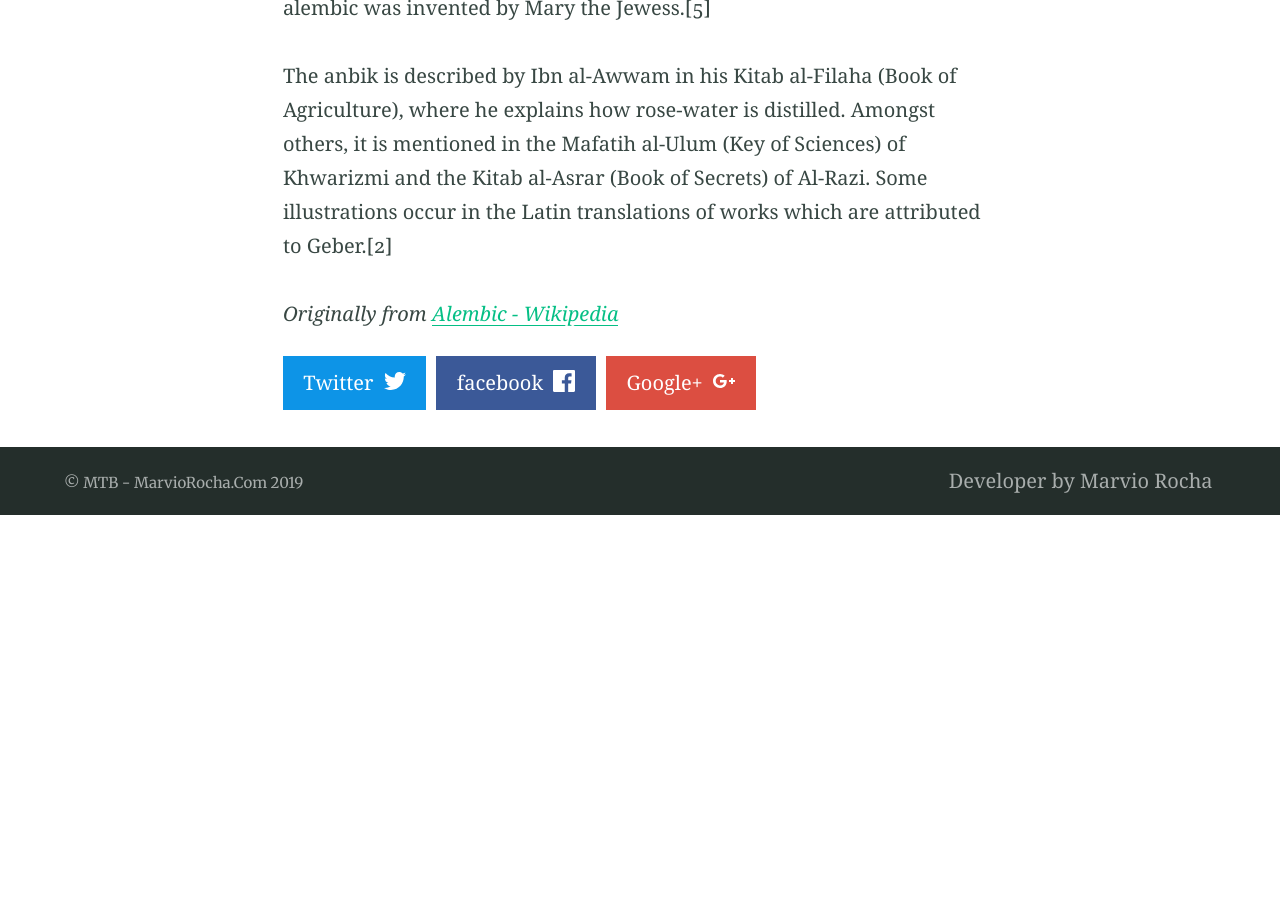
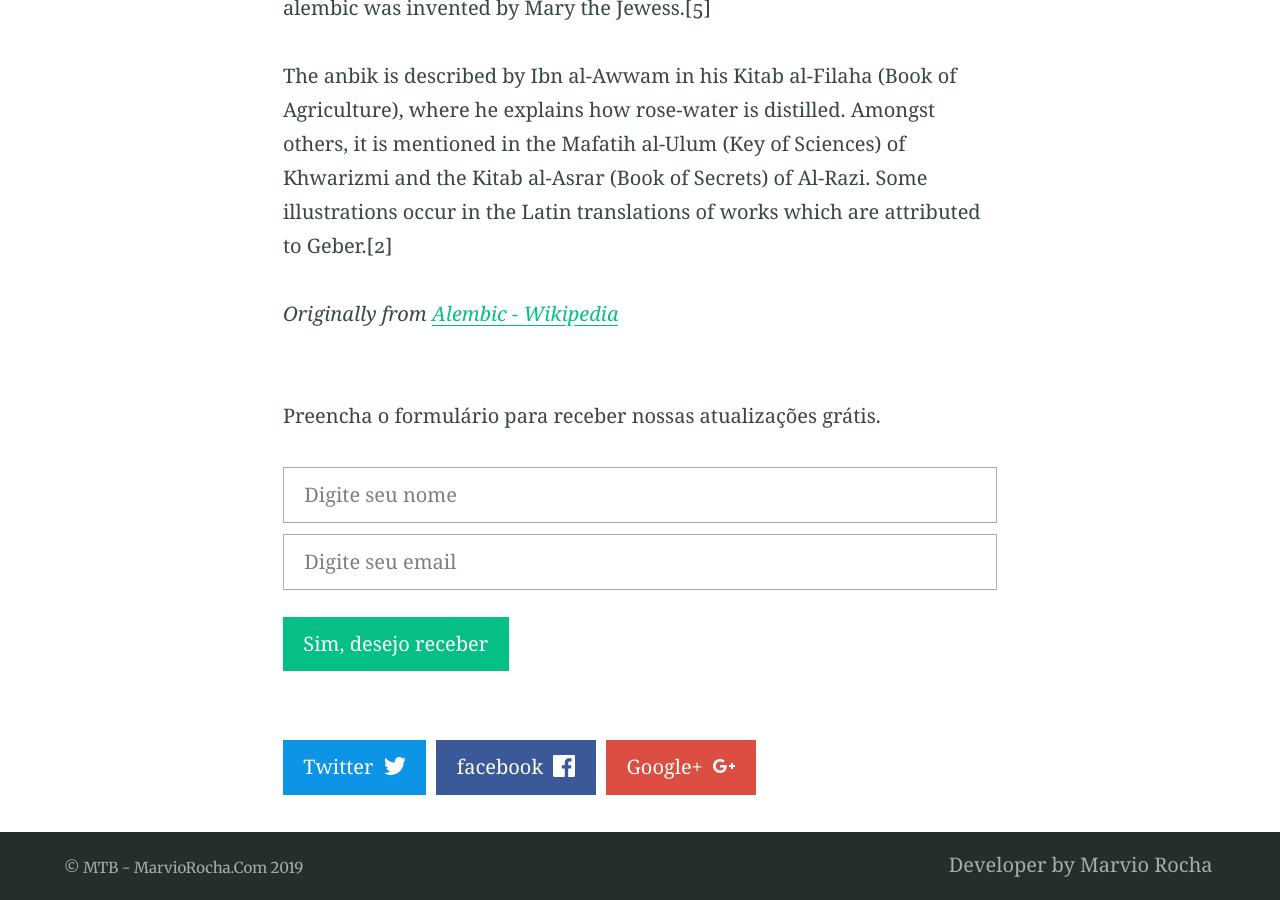
Before and after one commit to marviorocha/mtb-hight-one, a Jekyll site: the page built from _posts/2016-08-28-example-post-two.md, in a window 1280 px wide and 900 px high, scrolled down 847 px. Built offline with Jekyll 4.4.1, drawn with Linux system fonts in a browser that asks for light colours; our own code applies the rules of GitHub Pages for plain Markdown files; comment, search, counter and statistics services are not loaded; before the commit the page ends 1362 px from its top, so only the background shows below that.

Commit message:
update post como montar uma MTB

```diff
--- a/_includes/nav-share.html
+++ b/_includes/nav-share.html
@@ -1,4 +1,6 @@
 <div class="share">
+
+<p>{% include site-newsletter.html %}</p>
   {% for network in site.sharing_links %}
     {% assign name = network[0] %}
     {% assign id = network[0] | downcase | remove: " " %}
--- a/_includes/nav-social.html
+++ b/_includes/nav-social.html
@@ -1,4 +1,7 @@
 <nav class="nav  nav--social">
+
+
+
   {% for link in site.social_links %}
     {% assign id = link[0] | downcase %}
     <a href="{{ link[1] }}">
--- a/_includes/site-aside.html
+++ b/_includes/site-aside.html
@@ -7,7 +7,7 @@
 
   {% elsif page.layout == "page" or page.layout == "home" or page.layout == "blog" %}
     <section class="section  section--description">
-      <h3>About this site</h3>
+      <h3>Sobre esse site</h3>
       <p>{{ site.description }}</p>
       {% include nav-social.html %}
     </section>
--- a/_includes/site-form.html
+++ b/_includes/site-form.html
@@ -27,9 +27,9 @@
     <input class="input" id="email--{{ name_id }}" type="email" name="email" value="" placeholder="email@website.com" required="required" />
 
     <label class="label" for="message--{{ name_id }}">Mensagem: <span class="required">*</span></label>
-    <textarea class="textarea" id="message--{{ name_id }}" name="message" placeholder="Your message..." required="required"></textarea>
+    <textarea class="textarea" id="message--{{ name_id }}" name="message" placeholder="Sua mensagem..." required="required"></textarea>
 
-    <input class="button" type="submit" value="Send message" />
+    <input class="button" type="submit" value="Enviar mensagem" />
     <br/>
     <small class="small"><span class="required">*</span> campos obrigatórios</small>
 
--- /dev/null
+++ b/_includes/site-newsletter.html
@@ -0,0 +1,22 @@
+<p>Preencha o formulário para receber nossas atualizações grátis.</p>
+<form style="boarder:1px" enctype="application/x-www-form-urlencoded" action="https://marviorocha2.ip-zone.com/ccm/subscribe/index/form/" method="post">
+<dl class="zend_form">
+ <dt id="name-label">
+
+ </dt>
+ <dd id="name-element">
+ <input type="text" placeholder="Digite seu nome" name="name" id="name" value=""></dd>
+
+ <dd id="email-element">
+ <input type="text" placeholder="Digite seu email" name="email" id="email" value=""></dd>
+
+ <input type="hidden" name="groups[]" id="groups-1" value="1">
+
+ <dt id="anotheremail-label"> </dt>
+ <dd id="anotheremail-element">
+ <input type="text" name="anotheremail" id="anotheremail" value="" style="position: absolute; left: -5000px" tabindex="-1"></dd>
+ <dt id="submit-label"> </dt>
+ <dd id="submit-element">
+ <input class="button" type="submit" name="submit" id="submit" value="Sim, desejo receber"></dd>
+</dl>
+</form>
```
Also changed, not shown: _posts/2019-02-04-montagem-mtb-parte-1.md (+11 -8 lines), _layouts/blog.html (line endings or trailing spaces), 10 other files.
